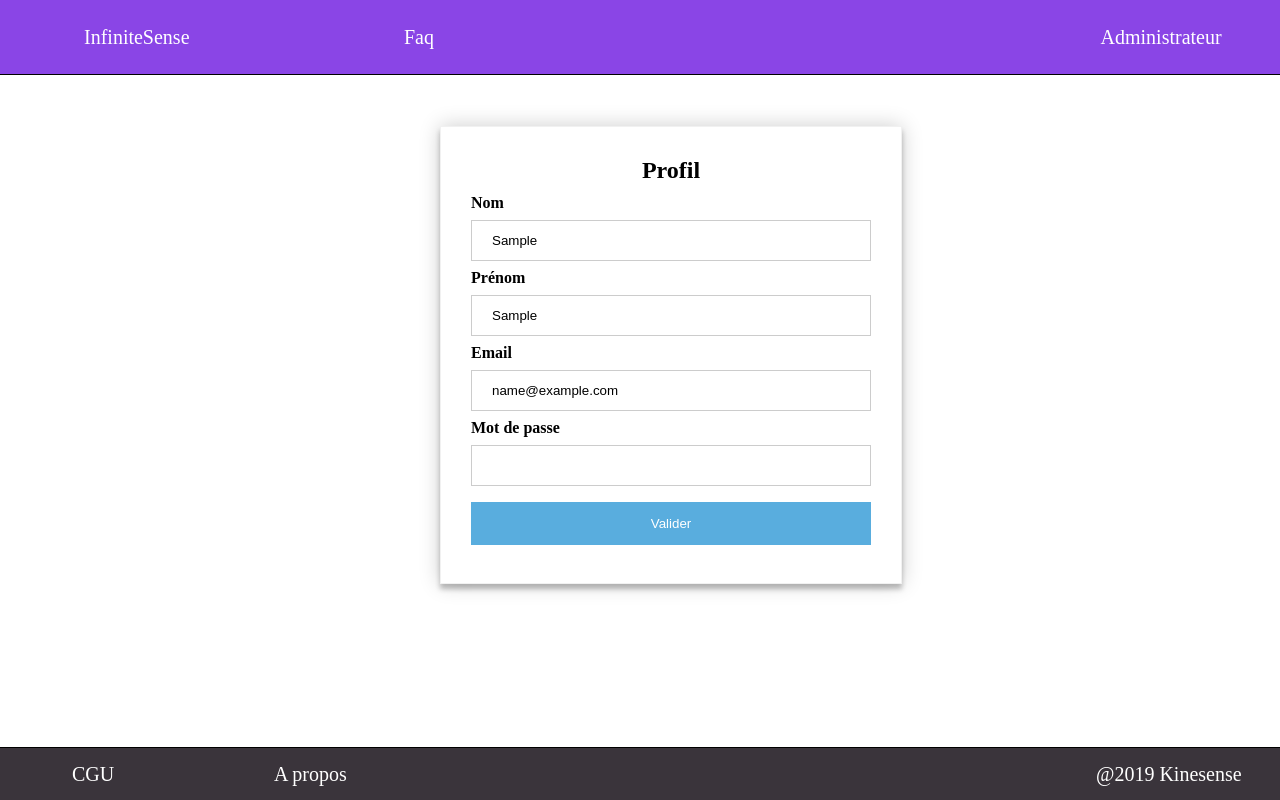
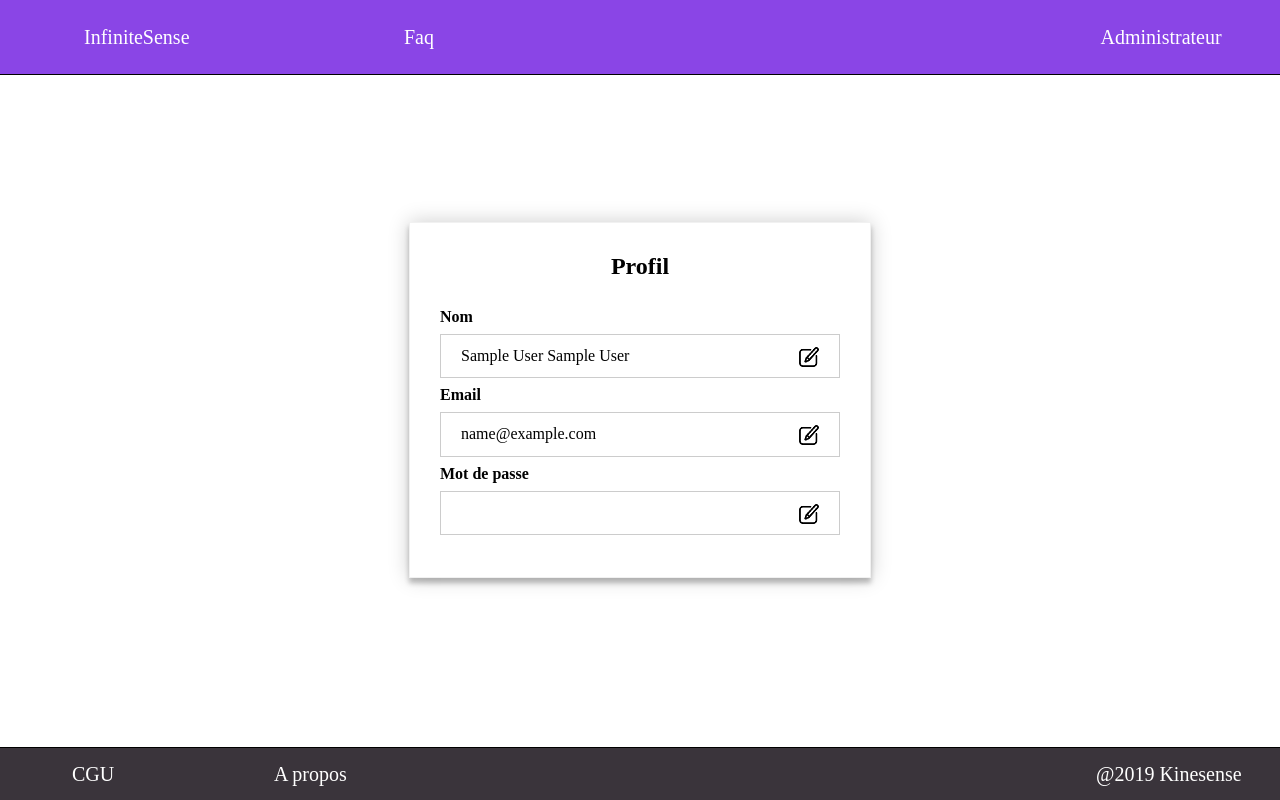
Before and after one commit to DaubieMatthieu/app-informatique, a PHP site: page /view/autre/Profil.php in a window 1280 px wide. Run offline with PHP 8.4, Linux system fonts and the light colour scheme; the visitor is signed in with stand-in values (Sample User, id 1).

Commit message:
Commit n°11 Révision page Profil Formulaire de modification des données de l'utilisateur plus ergonomique (Modif php/css/js/sql)

```diff
--- a/src/controller/login.php
+++ b/src/controller/login.php
@@ -44,7 +44,7 @@ try {
 
 if($check->rowCount() == 0)  // nom d'utilisateur ou mot de passe incorrect
 {
-   header('Location:../view/loggedout/Connexion.php?error=3'); // utilisateur ou mot de passe incorrect
+   header('Location:../view/loggedout/Connexion.php?error=3.1'); // utilisateur ou mot de passe incorrect
    exit;
 }
 
--- a/src/public/css/autre/Profil.css
+++ b/src/public/css/autre/Profil.css
@@ -2,17 +2,21 @@
 
 section
 {
-	position:relative;
-	top:75px;
+	display: flex;
+	position:absolute;
 	width:100%;
+	height: 100%;
 	margin:auto;
 }
 
 section #conteneur{
     width:400px;
-    margin:0 auto;
-    margin-top:4%;
-    margin-bottom:5%;
+		position:relative;
+		margin:auto;
+		padding: 30px;
+    border: 1px solid #f1f1f1;
+    background: #fff;
+    box-shadow: 0 0 20px 0 rgba(0, 0, 0, 0.2), 0 5px 5px 0 rgba(0, 0, 0, 0.24);
 }
 
 section h1{
@@ -22,43 +26,108 @@ section h1{
     text-align: center;
 }
 
-section form {
-    width:100%;
-    padding: 30px;
-    border: 1px solid #f1f1f1;
-    background: #fff;
-    box-shadow: 0 0 20px 0 rgba(0, 0, 0, 0.2), 0 5px 5px 0 rgba(0, 0, 0, 0.24);
-}
-
-section input[type=email] + p{
-	display: none;
-}
-
-section input[type=email]:focus + p{
-	display: block;
-}
-
-section input[type=text], input[type=email], input[type=password] {
+section .infos {
     width: 100%;
     padding: 12px 20px;
     margin: 8px 0;
     display: inline-block;
     border: 1px solid #ccc;
     box-sizing: border-box;
+		height: 44.4px;
+		//font-size: 20px;
 }
 
-section input[type=submit] {
+section .edit_button
+{
+	background-image: url('../../images/edit.png');
+	outline: none;
+	width: 20px;
+	height: 20px;
+	border:none;
+  cursor: pointer;
+	float:right;
+	//margin-left: 10%;
+	//margin-right: 10%;
+}
+
+
+:root {
+  --cancel_color: #ff476f;
+  --delete_color: #59adde;
+}
+
+/*fomulaire d'edition d'utilisateur*/
+
+.edit_forms >* {
+	width: 100%;
+	height:100%;
+	z-index:2;
+	position:absolute;
+	top:0;
+	bottom:0;
+	left: 0;
+	right: 0;
+	margin: auto;
+	display: flex;
+	visibility: hidden;
+	opacity: 0;
+  transition: visibility 0.3s, opacity 0.3s linear;
+	background-color:rgba(255,255,255,0.5);
+}
+
+.edit_forms >* form {
+	position:relative;
+	margin:auto;
+  width:400px;
+  padding: 30px;
+  border: 1px solid .f1f1f1;
+  box-shadow: 0 0 20px 0 rgba(0, 0, 0, 0.2), 0 5px 5px 0 rgba(0, 0, 0, 0.24);
+	background-color: white;
+}
+
+.edit_forms >* h1{
+  width: 100%;
+  margin: 0 auto;
+  padding-bottom: 10px;
+  text-align: center;
+}
+
+.edit_forms >* input {
+    width: 100%;
+    padding: 12px 20px;
+    margin: 8px 0;
+    display: inline-block;
+    border: 1px solid .ccc;
+    box-sizing: border-box;
+}
+
+.edit_forms >* input[type=submit], .edit_forms >* input[type=button]{
 		outline: none;
-    background-color: #59adde;
     color: white;
     padding: 14px 20px;
-    margin: 8px 0;
+    margin: 8px 2px;
     border: none;
     cursor: pointer;
-    width: 100%;
+    width: 196px;
+    border: 1px solid white;
 }
-section input[type=submit]:hover {
+
+.edit_forms >* input[type=button].cancel {
+  background-color: var(--cancel_color);
+}
+
+.edit_forms >* input[type=button].cancel:hover {
+  background-color: white;
+  color: var(--cancel_color);
+  border-color: var(--cancel_color);
+}
+
+.edit_forms >* input[type=submit].confirm {
+  background-color: var(--delete_color);
+}
+
+.edit_forms >* input[type=submit].confirm:hover {
     background-color: white;
-    color: #59adde;
-    border: 1px solid #59adde;
+    color: var(--delete_color);
+    border-color: var(--delete_color);
 }
--- /dev/null
+++ b/src/public/js/autre/Profil.js
@@ -0,0 +1,12 @@
+function show_edit_form(info){
+  var edit_form=document.getElementsByClassName('edit_'+info)[0];
+  edit_form.style.visibility='visible';
+  edit_form.style.opacity='1';
+  setTimeout(function(){edit_form.getElementsByTagName('input')[0].focus();},100);
+}
+
+function hide_edit_form(info) {
+  var edit_form=document.getElementsByClassName('edit_'+info)[0];
+  edit_form.style.visibility='hidden';
+  edit_form.style.opacity='0';
+}
--- a/src/public/js/general/Message_serveur.js
+++ b/src/public/js/general/Message_serveur.js
@@ -40,15 +40,18 @@ function get_message(message_get) {
       if (message_get['error'] == 0) {message_text='Echec de la connexion';}
       if (message_get['error'] == 1.1 || message_get['error'] == 1.2) {message_text='Erreur client';}
       if (message_get['error'] == 2.1 || message_get['error'] == 2.2) {message_text='Erreur serveur';}
-      if (message_get['error'] == 3) {message_text='Identifiants incorrects';}
+      if (message_get['error'] == 3.1) {message_text='Identifiants incorrects';}
+      if (message_get['error'] == 3.2) {message_text='Mot de passe incorrect';}
+      if (message_get['error'] == 3.3) {message_text='Les mots de passe ne correspondent pas';}
       if (message_get['error'] == 4) {message_text='Adresse mail déjà utilisée';}
       if (message_get['error'] == 5) {message_text='Erreur session';}
       message_color='red';
     }
     if (key == 'success') {
-      if (message_get['success'] == 'edit') {message_text='Utilisateur modifié'}
-      if (message_get['success'] == 'delete') {message_text='Utilisateur supprimé'}
-      if (message_get['success'] == 'register') {message_text='Profil créé'}
+      if (message_get['success'] == 'edit') {message_text='Utilisateur modifié';}
+      if (message_get['success'] == 'delete') {message_text='Utilisateur supprimé';}
+      if (message_get['success'] == 'register') {message_text='Profil créé';}
+      if (message_get['success'] == 'data_update') {message_text='Données mises à jour';}
       message_color='green';
     }
     if (typeof message_text !== 'undefined' && typeof message_color !== 'undefined') {show_message(message_text,message_color);}
--- a/src/view/autre/Profil.php
+++ b/src/view/autre/Profil.php
@@ -3,6 +3,7 @@
 	<head>
 		<meta charset="utf-8" />
 		<link rel="stylesheet" href="../../public/css/autre/Profil.css" />
+		<script src="../../public/js/autre/Profil.js"></script>
 		<title> Profil </title>
 	</head>
 
@@ -10,49 +11,74 @@
 
 		<?php include("../general/Header.php"); ?>
 
+		<?php include("../general/Message_serveur.php");?>
+
 		<section>
 
 			<div id="conteneur">
-					<form action="../../controller/user_edit_self.php" method="post">
-							<h1>Profil</h1>
+				<h1>Profil</h1><br>
 
-							<label><b>Nom</b></label>
-							<input type="text" value=<?php echo $_SESSION['nom'];?> name="nom" required>
+				<label><b>Nom</b></label>
+				<div class='infos'><?php echo $_SESSION['prenom']." ".$_SESSION['nom'];?><button class="edit_button" onclick="show_edit_form('nom')"></div>
 
-							<label><b>Prénom</b></label>
-							<input type="text" value=<?php echo $_SESSION['prenom'];?> name="prenom" required>
+				<label><b>Email</b></label>
+				<div class='infos'><?php echo $_SESSION['adresse_mail'];?><button class="edit_button" onclick="show_edit_form('adresse_mail')"></div>
 
-							<label><b>Email</b></label>
-							<input type="email" value=<?php echo $_SESSION['adresse_mail'];?> name="adresse_mail" readonly="readonly" required>
-							<p><em>Vous ne pouvez pas modifier votre adresse mail</em></p></br>
+				<label><b>Mot de passe</b></label>
+				<div class='infos'><button class="edit_button" onclick="show_edit_form('mot_de_passe')"></div>
 
-							<label><b>Mot de passe</b></label>
-							<input type="password" name="mot_de_passe" minlength="5" required>
-
-							<input type="submit" value='Valider' >
-
-							<?php
-							if(isset($_GET['erreur'])){
-									$err = $_GET['erreur'];
-									if($err==0) {
-											echo "<p style='color:red'>Echec de la connexion à la base de donnée</p>";}
-									if($err==3) {
-											echo "<p style='color:red'>Donnée manquantes</p>";}
-									if($err==4) {
-											echo "<p style='color:red'>Echec de l'envoi du formulaire</p>";}
-							}
-							if(isset($_GET['success'])){
-									$success = $_GET['success'];
-									if($success==1){
-											echo "<p style='color:green'>Données mises à jour</p>";}
-									if($success==0){
-											echo "<p style='color:red'>Erreur serveur 2</p>";}
-							}
-							?>
-
-					</form>
 			</div>
 		</section>
+
+		<div class='edit_forms'>
+
+			<div class="edit_nom">
+				<form action="../../controller/user_edit_self.php" method="POST">
+
+					<h1>Modifier le nom</h1><br>
+
+					<label><b>Prénom :</b></label>
+					<input type="text" name="prenom" value="<?php echo $_SESSION['prenom']?>" required>
+					<br>
+					<label><b>Nom :</b></label>
+					<input type="text" name="nom" value="<?php echo $_SESSION['nom']?>" required>
+					<br><br>
+					<input type="submit" class='confirm' value='Valider'><input type='button' class='cancel' value='Annuler' onclick="hide_edit_form('nom')">
+
+				</form>
+			</div>
+
+			<div class="edit_adresse_mail">
+				<form action="../../controller/user_edit_self.php" method="POST">
+
+					<h1>Modifier l'adresse mail</h1><br>
+
+					<label><b>Adresse Mail :</b></label>
+					<input type="text" name="nom" value="<?php echo $_SESSION['adresse_mail']?>" required>
+					<br><br>
+					<input type="submit" class='confirm' value='Valider'><input type='button' class='cancel' value='Annuler' onclick="hide_edit_form('adresse_mail')">
+
+				</form>
+			</div>
+
+			<div class="edit_mot_de_passe">
+				<form action="../../controller/user_edit_self.php" method="POST">
+
+					<h1>Modifier le mot de passe</h1><br>
+
+					<input type="password" name="password_old" placeholder="Saisissez votre mot de passe :" required>
+					<br>
+					<input type="password" name="password_new" placeholder="Nouveau mot de passe" autocomplete="new-password" minlength="5" required>
+					<br>
+					<input type="password" name="password_new_confirm" placeholder="Confirmez nouveau mot de passe" autocomplete="new-password" minlength="5" required>
+					<br><br>
+					<input type="submit" class='confirm' value='Valider'><input type='button' class='cancel' value='Annuler' onclick="hide_edit_form('mot_de_passe')">
+
+				</form>
+			</div>
+
+		</div>
+
 
 		<?php include("../general/Footer.php"); ?>
 
--- a/src/view/autre/faq.php
+++ b/src/view/autre/faq.php
@@ -3,8 +3,8 @@
 
 	<head>
 		<meta charset="utf-8" />
-		<link rel="stylesheet" href="../../public/css/autre/faq.css"/>
-		<script defer type='text/javascript' src="../../public/js/autre/faq.js"></script>
+		<link rel="stylesheet" href="../../public/css/autre/Faq.css"/>
+		<script defer type='text/javascript' src="../../public/js/autre/Faq.js"></script>
 		<title>Foire Aux Questions</title>
 	</head>
 
```
Also changed, not shown: src/controller/user_change_self.php (deleted, +0 -66 lines), src/controller/user_edit_self.php (+31 -29 lines).
